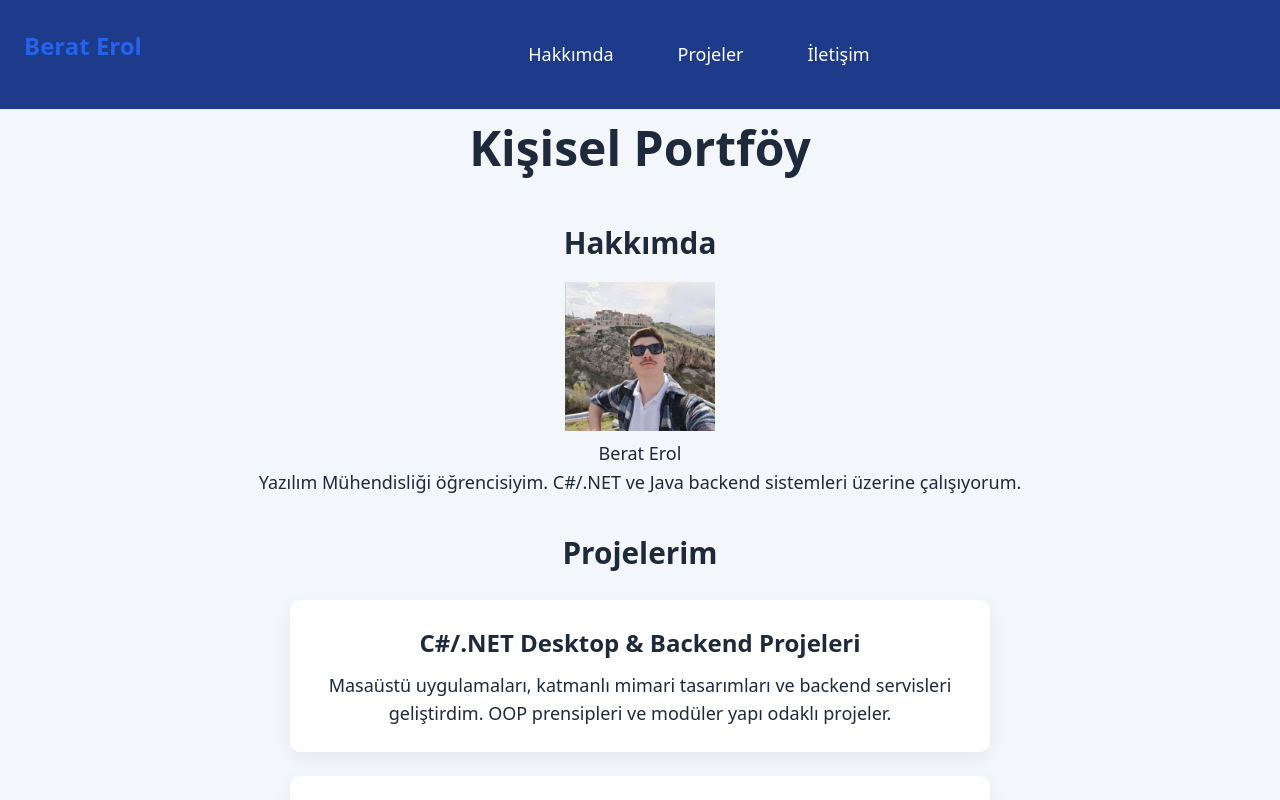
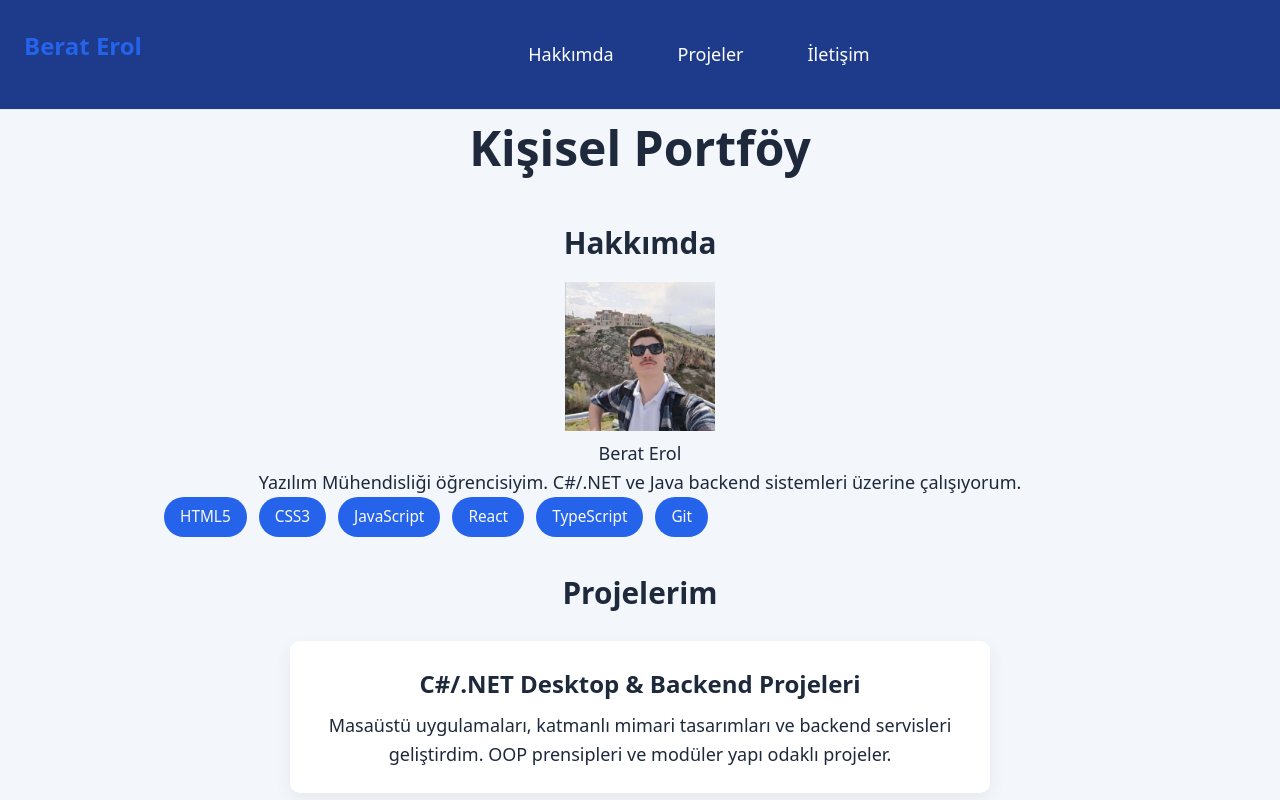
Before and after one commit to BeratErol/web-lab-hello, a React (Vite) app: page / in a window 1280 px wide. Shown: the top 800 px of the page. Built offline with nearby package versions, Linux system fonts and the light colour scheme.

Commit message:
feat: add skill tags toolbar with Flexbox

```diff
--- a/src/App.tsx
+++ b/src/App.tsx
@@ -38,6 +38,15 @@
             Yazılım Mühendisliği öğrencisiyim. C#/.NET ve Java backend
             sistemleri üzerine çalışıyorum.
           </p>
+
+          <ul className="skill-tags" role="list" aria-label="Beceri etiketleri">
+  <li>HTML5</li>
+  <li>CSS3</li>
+  <li>JavaScript</li>
+  <li>React</li>
+  <li>TypeScript</li>
+  <li>Git</li>
+</ul>
         </section>
 
         <section id="projeler">
--- a/src/index.css
+++ b/src/index.css
@@ -124,3 +124,20 @@
     text-align: center;
   }
 }
+
+/* ===== SKILL TAGS ===== */
+.skill-tags {
+  display: flex;
+  flex-wrap: wrap;
+  gap: var(--space-sm);
+  list-style: none;
+  padding: 0;
+}
+
+.skill-tags li {
+  color: var(--color-bg);
+  background-color: var(--color-primary);
+  padding: var(--space-xs) var(--space-md);
+  border-radius: var(--radius-full);
+  font-size: var(--text-sm);
+}
```
